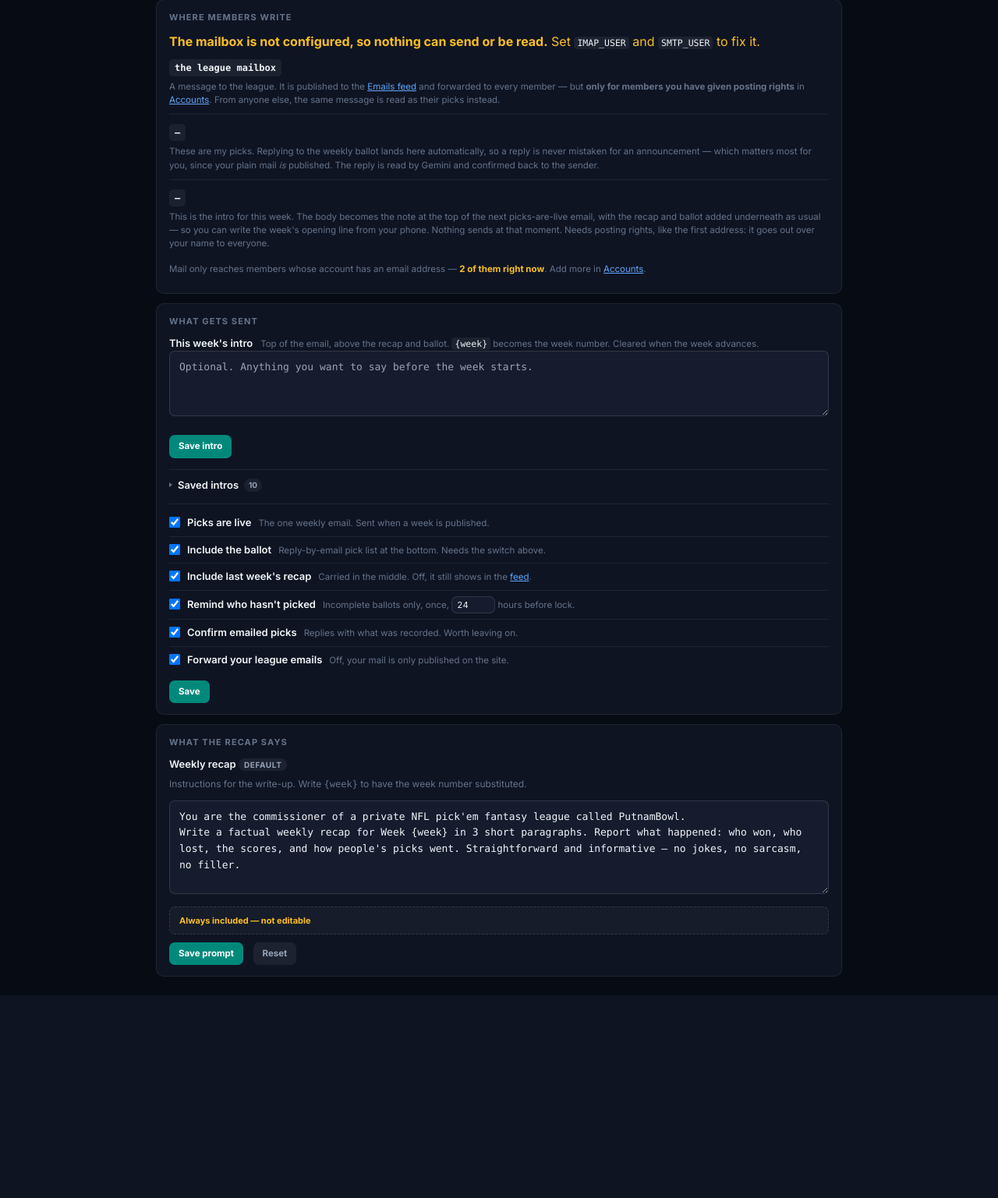
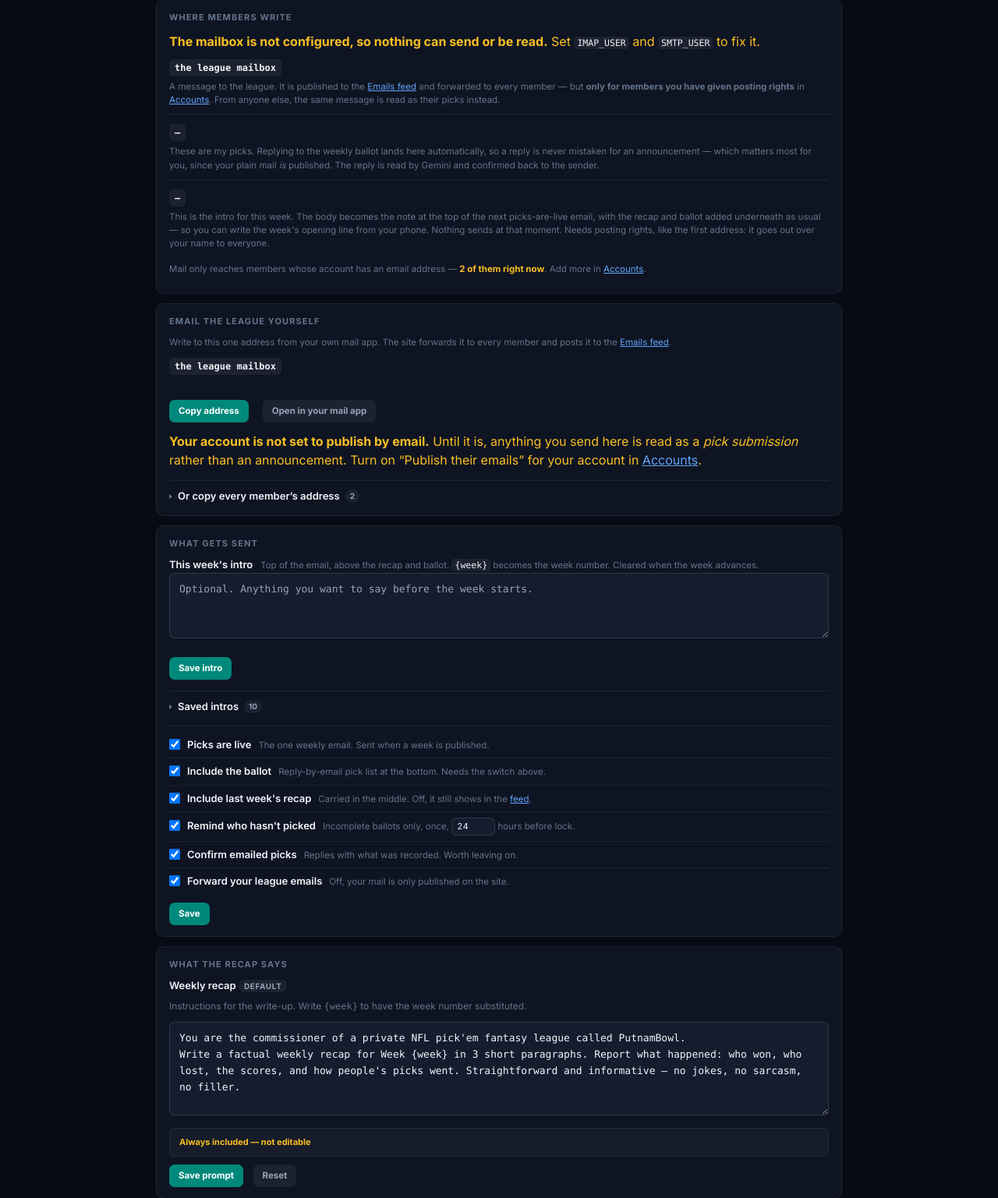
Before and after one commit to andrew23967/putnambowl2, a Django app: page /dashboard/emails/ in a window 1280 px wide. Shown: the part 140-1677 px from the top of the page at 78% size. Before the commit the page ends 1417 px from the top, so only its background shows below. Run offline with Django 5.2, Linux system fonts and the light colour scheme; a user stored in the database is signed in; data comes from the database, SQL or seed files in the repository; some libraries are stand-ins or nearby versions.

Commit message:
Give the commissioner one league address, and stop triple-mailing a shared inbox
league_recipients() returned one address per *account*, and three accounts share
agvdog@gmail.com, so that inbox got three copies of every league email. One per
person now, compared case-insensitively.

The Emails dashboard now offers the mailbox itself as the league address: write
to it from any mail client and the site forwards to every member and posts it to
the feed. Copying all seventeen members and BCCing the mailbox alongside them
would have double-sent - BCC is stripped in transit, so the relay cannot tell who
was already reached - so that list is the secondary option, behind a fold, with
that warning on it.

Also warns when the viewer's account is not set to publish by email, since
without that flag mail to the league address is read as a pick submission.

Co-Authored-By: Claude Opus 5 <noreply@anthropic.com>

```diff
--- a/main/email_utils.py
+++ b/main/email_utils.py
@@ -285,12 +285,23 @@ def send_via_mailbox(to, subject, body, in_reply_to=None, reply_to=None):
 
 
 def league_recipients():
-    """Everyone who should get league mail: real members with an address."""
-    return list(
-        User.objects.exclude(email='').exclude(email__isnull=True)
-        .exclude(profile__is_bot=True)
-        .values_list('email', flat=True)
-    )
+    """Everyone who should get league mail: real members with an address.
+
+    One address per person, not one per account. Three accounts share
+    agvdog@gmail.com, so without this that inbox received three copies of every
+    email the league sent. Compared case-insensitively, since addresses are, and
+    kept in account order so the list is stable.
+    """
+    seen = set()
+    out = []
+    for address in (User.objects.exclude(email='').exclude(email__isnull=True)
+                    .exclude(profile__is_bot=True)
+                    .values_list('email', flat=True)):
+        key = address.strip().lower()
+        if key and key not in seen:
+            seen.add(key)
+            out.append(address.strip())
+    return out
 
 
 def recap_slug(week, year=None):
--- a/main/views.py
+++ b/main/views.py
@@ -928,6 +928,13 @@ def emaildash(request):
         'outstanding': [(u.username, made, total) for u, made, total in outstanding],
         'reminder_due_dt': reminder_due_dt,
         'recipients': league_recipients(),
+        # Members only. The mailbox is deliberately not in this list: BCC is
+        # stripped in transit, so copying both would have the relay forward to
+        # everyone a second time.
+        'recipient_list': ', '.join(league_recipients()),
+        # Mail to the league address only counts as an announcement when the
+        # sender is set to publish; otherwise inbound reads it as picks.
+        'viewer_can_publish_by_email': request.user.profile.email_posts_enabled,
         'mailbox': getattr(django_settings, 'SMTP_USER', '') or '',
         'picks_address': picks_address(),
         'intro_address': intro_address(),
--- a/templates/main/emaildash.html
+++ b/templates/main/emaildash.html
@@ -218,7 +218,54 @@
       of them right now</strong>. Add more in
       <a href="{% url 'main:accountdash' %}" class="ed-link">Accounts</a>.</p>
   </div>
+  <!-- ── Writing to the league from your own mail app ──
+       The mailbox *is* the league address. Sending to it and letting the site
+       fan out beats copying everyone in: the relay skips the sender, the mailbox
+       and anyone on the original To/Cc, but BCC is stripped in transit, so a
+       message BCC'd to the members *and* the mailbox arrives twice for everyone.
+       One address also keeps the members' addresses off each other's screens. -->
+  <div class="ed-card">
+    <p class="ed-head">Email the league yourself</p>
 
+    <p class="ed-note ed-note-block">Write to this one address from your own mail
+      app. The site forwards it to every member and posts it to the
+      <a href="{% url 'main:home' %}" class="ed-link">Emails feed</a>.</p>
+
+    <div class="ed-addr">
+      <code class="ed-addr-name">{{ mailbox|default:"the league mailbox" }}</code>
+    </div>
+
+    <div class="ed-line ed-line-tight">
+      <button type="button" class="ed-btn ed-btn-sm" id="copy-addrs"
+              data-addresses="{{ mailbox }}">Copy address</button>
+      <a class="ed-btn ed-btn-sm ed-btn-ghost" href="mailto:{{ mailbox|urlencode }}"
+         style="text-decoration:none;">Open in your mail app</a>
+      <span class="ed-note" id="copy-note"></span>
+    </div>
+
+    {% if not viewer_can_publish_by_email %}
+    <p class="ed-warn ed-note-block" style="margin-top:12px;"><strong>Your account
+      is not set to publish by email.</strong> Until it is, anything you send here
+      is read as a <em>pick submission</em> rather than an announcement. Turn on
+      &ldquo;Publish their emails&rdquo; for your account in
+      <a href="{% url 'main:accountdash' %}" class="ed-link">Accounts</a>.</p>
+    {% endif %}
+
+    <details class="ed-fold" style="margin-top:14px;">
+      <summary>Or copy every member&rsquo;s address <span class="ed-count">{{ recipients|length }}</span></summary>
+      <p class="ed-note ed-note-block">For a message you do <em>not</em> want on
+        the site. Paste into <strong>BCC</strong> &mdash; in To, every member sees
+        everyone else&rsquo;s address.</p>
+      <p class="ed-warn ed-note-block">Do not copy the league mailbox on the same
+        message. BCC is stripped in transit, so the site cannot tell who you
+        already reached and would forward it to everyone a second time.</p>
+      <div class="ed-line ed-line-tight">
+        <button type="button" class="ed-btn ed-btn-sm ed-btn-ghost" id="copy-members"
+                data-addresses="{{ recipient_list }}">Copy {{ recipients|length }} addresses</button>
+        <span class="ed-note" id="copy-members-note"></span>
+      </div>
+    </details>
+  </div>
   <!-- ── What gets sent ──
        A div, not a form: the intro block below has forms of its own, and nested
        forms are invalid HTML - the browser closes the outer one at the first
@@ -378,3 +425,51 @@
 
 </div>
 {% endblock %}
+
+{% block extra_js %}
+<script>
+// navigator.clipboard needs a secure context. The site is HTTPS, but a plain
+// http:// dev server only counts as secure on localhost, so fall back to a
+// hidden textarea rather than having the button silently do nothing.
+(function () {
+  function feedback(note, msg) {
+    note.textContent = msg;
+    setTimeout(function () { note.textContent = ''; }, 2600);
+  }
+
+  function fallback(text) {
+    var ta = document.createElement('textarea');
+    ta.value = text;
+    ta.setAttribute('readonly', '');
+    ta.style.position = 'fixed';
+    ta.style.opacity = '0';
+    document.body.appendChild(ta);
+    ta.select();
+    var ok = false;
+    try { ok = document.execCommand('copy'); } catch (e) { ok = false; }
+    document.body.removeChild(ta);
+    return ok;
+  }
+
+  [['copy-addrs', 'copy-note'], ['copy-members', 'copy-members-note']]
+    .forEach(function (pair) {
+      var btn = document.getElementById(pair[0]);
+      var note = document.getElementById(pair[1]);
+      if (!btn || !note) return;
+      btn.addEventListener('click', function () {
+        var text = btn.dataset.addresses || '';
+        if (!text) { feedback(note, 'Nothing to copy.'); return; }
+        var ok = 'Copied.';
+        var no = 'Could not copy - select it by hand.';
+        if (navigator.clipboard && window.isSecureContext) {
+          navigator.clipboard.writeText(text).then(
+            function () { feedback(note, ok); },
+            function () { feedback(note, fallback(text) ? ok : no); });
+        } else {
+          feedback(note, fallback(text) ? ok : no);
+        }
+      });
+    });
+})();
+</script>
+{% endblock %}
```
Also changed, not shown: main/tests.py (+98 -0 lines).
